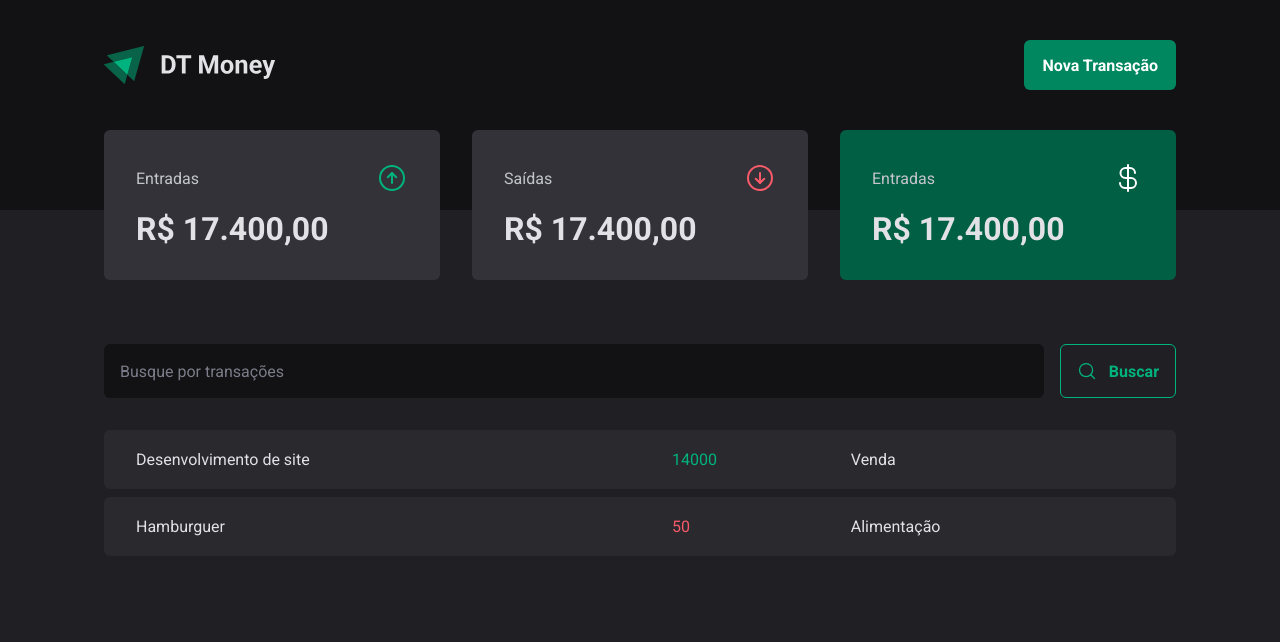
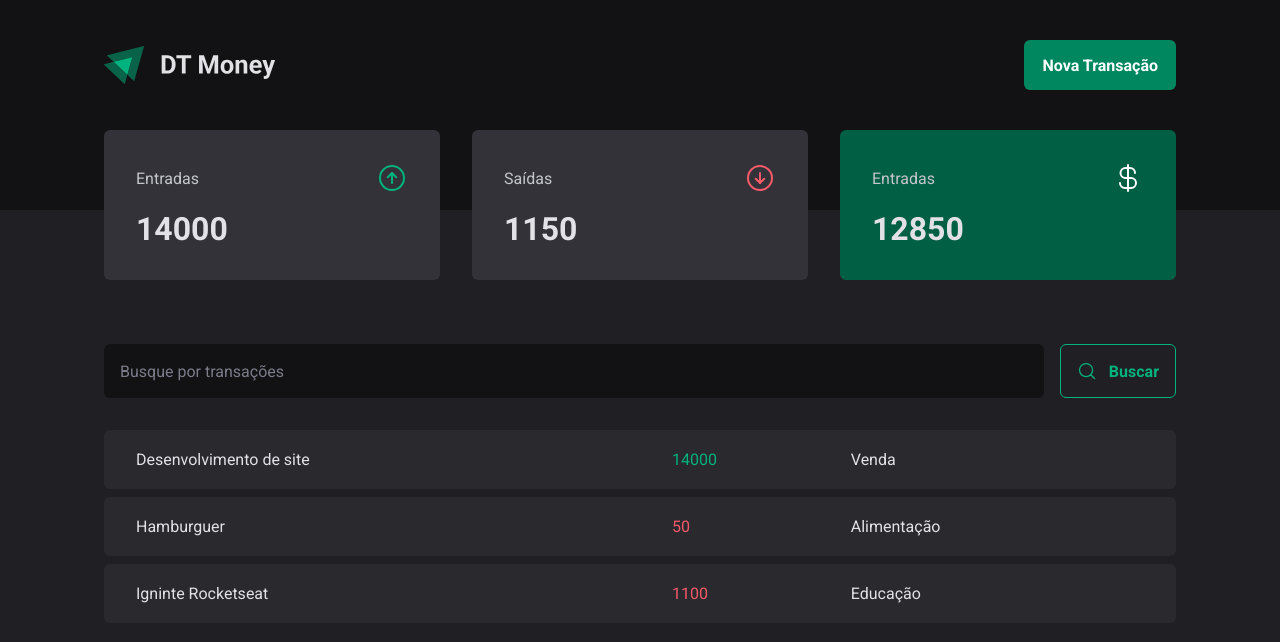
Before and after one commit to felipengr/DT-Money, a React (Vite) app: page / in a window 1280 px wide. Shown: the top 642 px of the page. Built offline with nearby package versions, Linux system fonts and the light colour scheme; data requests are answered from the project's data file.

Commit message:
Calculando resumo de transações

```diff
--- a/server.json
+++ b/server.json
@@ -15,6 +15,14 @@
             "category": "Alimentação",
             "price": 50,
             "createdAte": "2023-02-22T19:22:51.505Z"
+        },
+        {
+            "id": 3,
+            "description": "Igninte Rocketseat",
+            "type": "outcome",
+            "category": "Educação",
+            "price": 1100,
+            "createdAte": "2023-02-22T18:22:51.505Z"
         }
     ]
 }
--- a/src/components/Summary/index.tsx
+++ b/src/components/Summary/index.tsx
@@ -6,6 +6,25 @@
 export function Summary() {
     const { transactions } = useContext(TransactionContext)
 
+    const summary = transactions.reduce(
+        (acc, transaction) => {
+            if(transaction.type === 'income') {
+                acc.income += transaction.price
+                acc.total += transaction.price
+            } else {
+                acc.outcome += transaction.price
+                acc.total -= transaction.price
+            }
+
+            return acc
+        },
+        {
+            income: 0,
+            outcome: 0,
+            total: 0
+        }
+    )
+
     return (
         <SummaryContainer>
             <SummaryCard>
@@ -13,21 +32,21 @@
                     <span>Entradas</span>
                     <ArrowCircleUp size={32} color="#00b37e" />
                 </header>
-                <strong>R$ 17.400,00</strong>
+                <strong>{summary.income}</strong>
             </SummaryCard>
             <SummaryCard>
                 <header>
                     <span>Saídas</span>
                     <ArrowCircleDown size={32} color="#f75a68" />
                 </header>
-                <strong>R$ 17.400,00</strong>
+                <strong>{summary.outcome}</strong>
             </SummaryCard>
             <SummaryCard variant='green'>
                 <header>
                     <span>Entradas</span>
                     <CurrencyDollar size={32} color="#fff" />
                 </header>
-                <strong>R$ 17.400,00</strong>
+                <strong>{summary.total}</strong>
             </SummaryCard>
         </SummaryContainer>
     )
```
